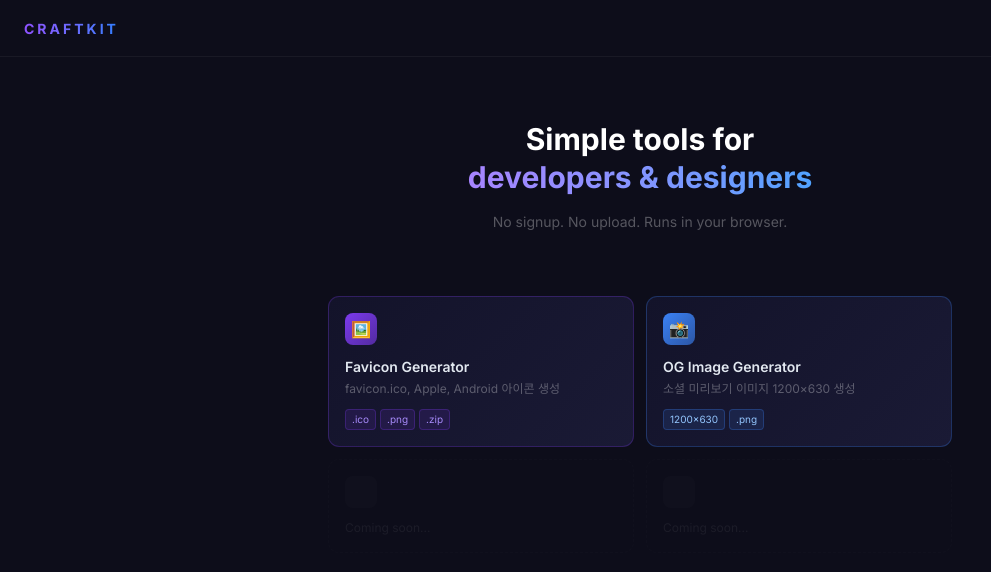
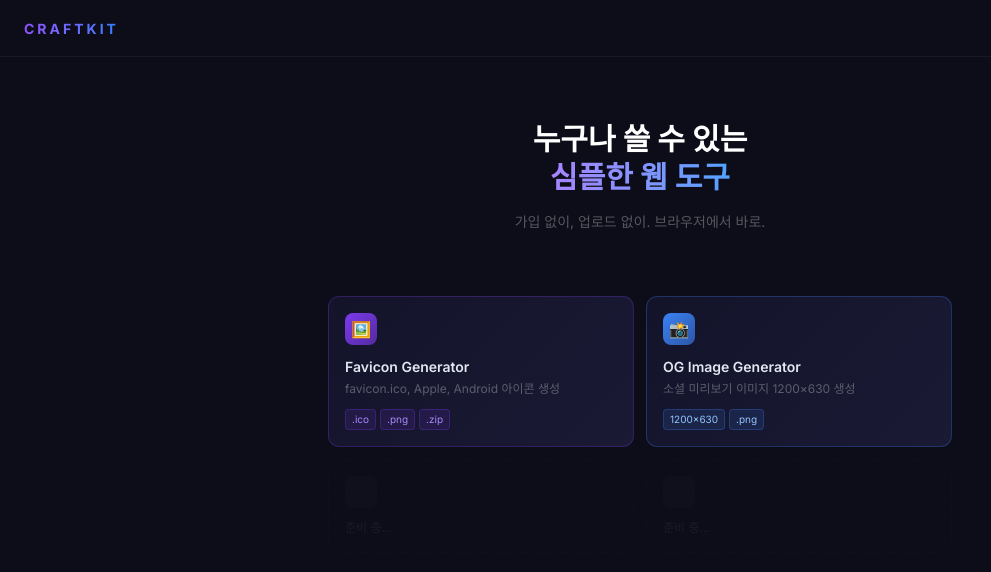
Before and after one commit to wjdxodbs/craftkit, a Next.js app: page / in a window 1280 px wide. Shown: the top 572 px of the page, without its empty margins (0-991 px from the left). Built offline with nearby package versions, Linux system fonts and the light colour scheme.

Commit message:
style: 메인 페이지 텍스트 한글로 변경

```diff
--- a/src/views/home/ui/HomeView.tsx
+++ b/src/views/home/ui/HomeView.tsx
@@ -23,10 +23,10 @@ export function HomeView() {
           transition={{ duration: 0.5 }}
           className="text-3xl font-bold leading-tight text-white"
         >
-          Simple tools for
+          누구나 쓸 수 있는
           <br />
           <span className="bg-gradient-to-r from-violet-400 to-blue-400 bg-clip-text text-transparent">
-            developers & designers
+            심플한 웹 도구
           </span>
         </motion.h1>
         <motion.p
@@ -35,7 +35,7 @@ export function HomeView() {
           transition={{ delay: 0.3, duration: 0.5 }}
           className="mt-4 text-sm text-white/30"
         >
-          No signup. No upload. Runs in your browser.
+          가입 없이, 업로드 없이. 브라우저에서 바로.
         </motion.p>
       </div>
 
@@ -61,7 +61,7 @@ export function HomeView() {
             >
               <div className="rounded-xl border border-dashed border-white/5 p-4 opacity-30">
                 <div className="mb-3 h-8 w-8 rounded-lg bg-white/5" />
-                <p className="text-xs text-white/20">Coming soon...</p>
+                <p className="text-xs text-white/20">준비 중...</p>
               </div>
             </motion.div>
           ))}
```
